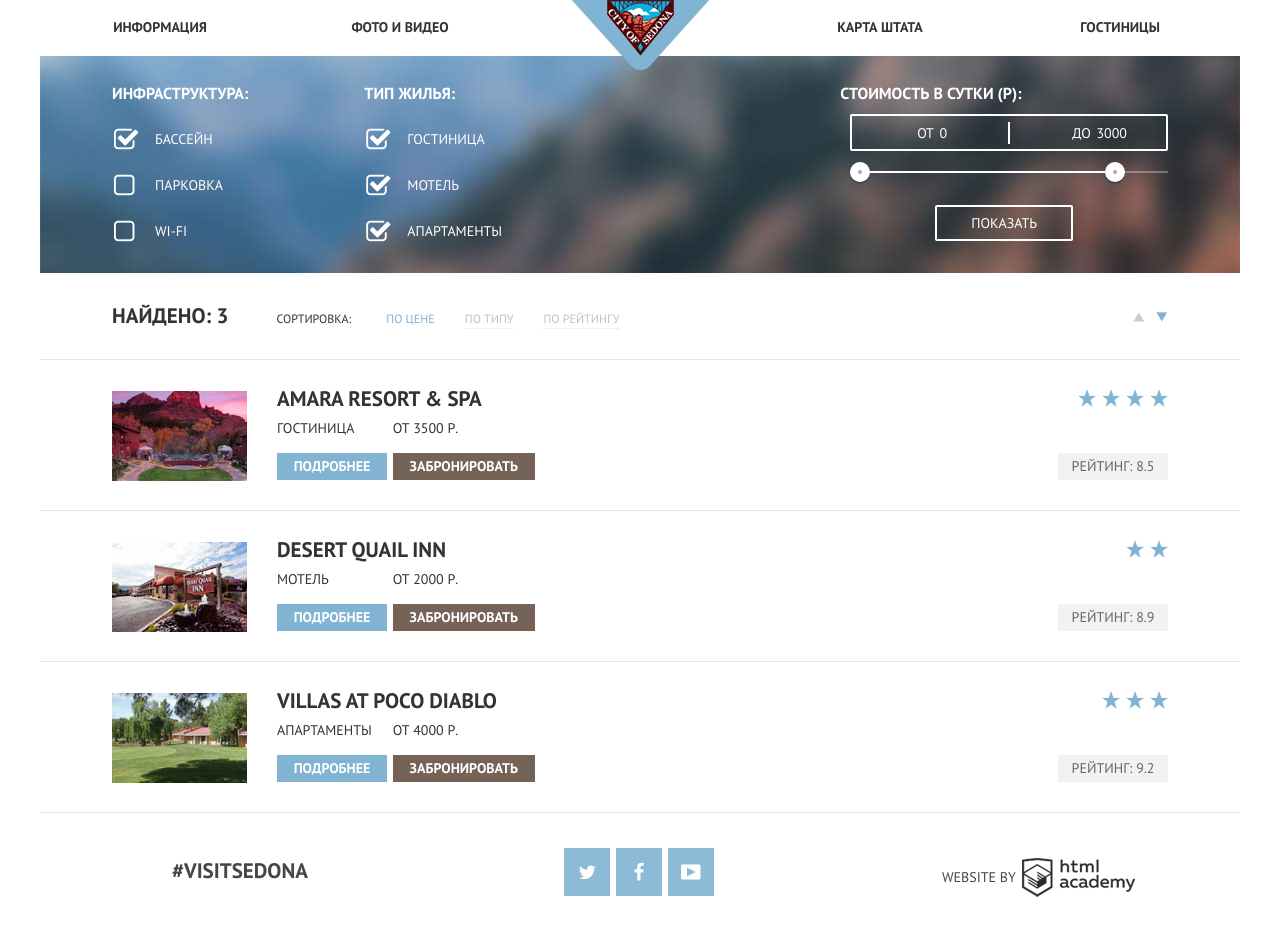
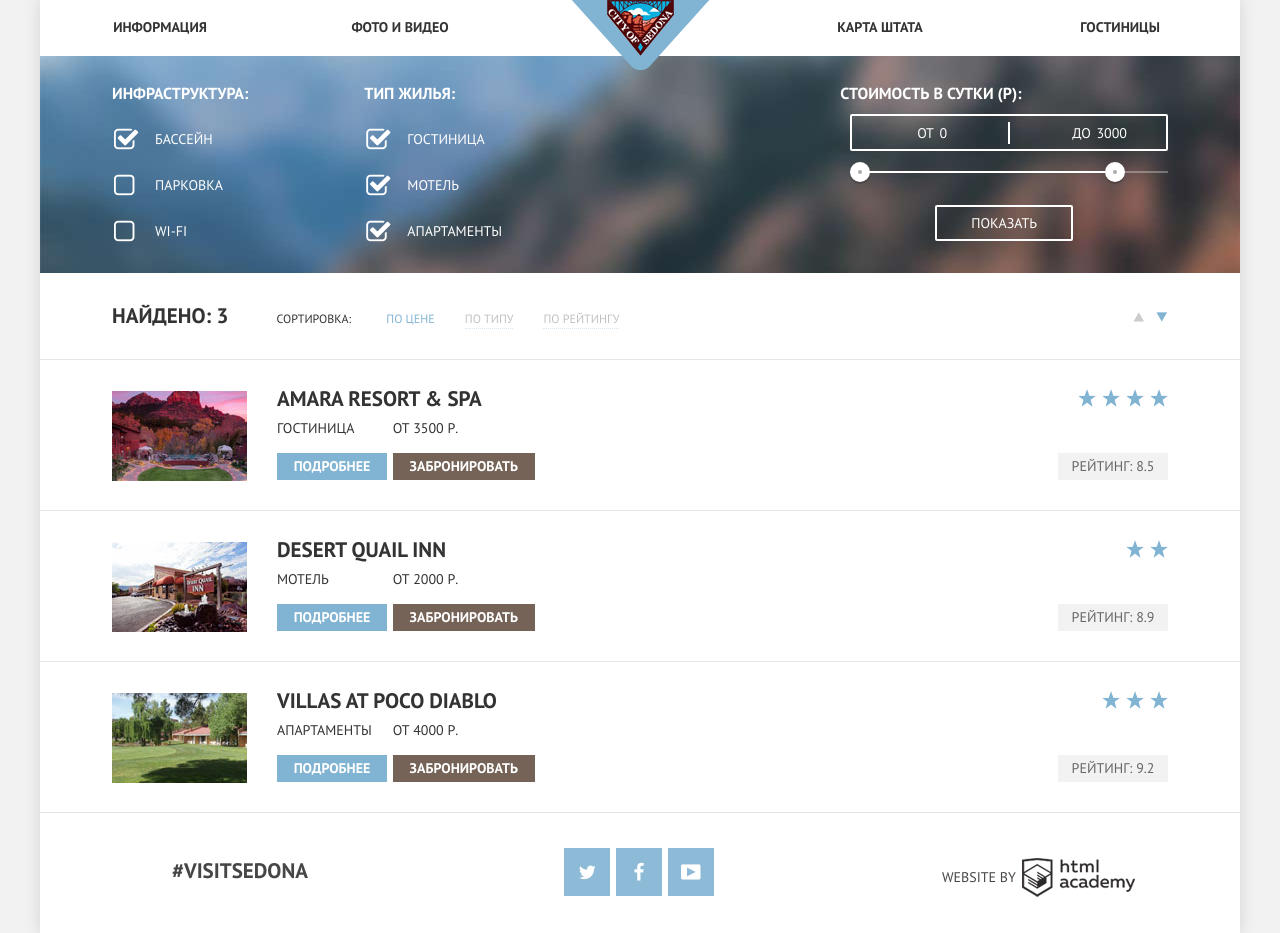
Before and after one commit to sandywhitehat/183701-sedona, a plain HTML site: page catalog.html in a window 1280 px wide. Drawn offline with Linux system fonts and the light colour scheme; files whose address does not match are found by name.

Commit message:
Final
thats a deal

```diff
--- a/catalog.html
+++ b/catalog.html
@@ -8,8 +8,8 @@
     <link href="css/style.css" rel="stylesheet">
 </head>
   <body>
+    <div class="main-container">
       <header class="main-header">
-      <div class="container">
         <nav class="main-navigation">
               <a href="#">Информация</a>
               <a href="#">Фото и видео</a>
@@ -17,7 +17,6 @@
               <a href="#">Гостиницы</a>
               <a href="#">Карта штата</a>
         </nav>
-      </div>
       </header>
       <main class="container">
         <div class="sort-form">
@@ -132,5 +131,6 @@
           </section>
         </div>
       </footer>
+    </div>
   </body>
 </html>
--- a/css/style.css
+++ b/css/style.css
@@ -68,6 +68,17 @@ h2 {
 .icon-minus::before { content: "\e802"; } /* "" */
 .icon-youtube::before { content: "\f39e"; } /* "" */
 
+body {
+  background-color: #f2f2f2;
+}
+
+.main-container {
+  margin: auto;
+  width: 1200px;
+  box-shadow: 0 0 15px 0px lightgray;
+  background-color: #ffffff;
+}
+
 .main-navigation {
   width: 1200px;
   margin: auto;
@@ -107,11 +118,6 @@ h2 {
   position: absolute;
   margin-left: 52px;
   margin-top: -14px;
-}
-
-main{
-  width: 1200px;
-  margin: auto;
 }
 
 .cover {
@@ -459,10 +465,7 @@ main{
   display: -webkit-box;
   display: -ms-flexbox;
   display: flex;
-  width: 1200px;
   height: 120px;
-  margin-left: auto;
-  margin-right: auto;
   background-color: #ffffff;
   opacity: 0.9;
 }
```
Also changed, not shown: index.html (+2 -2 lines). Lines whose indentation alone changed are shown as unchanged.
